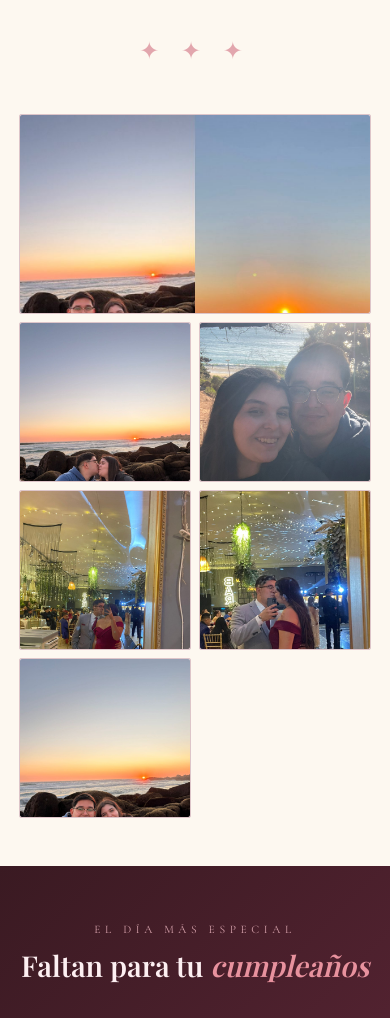
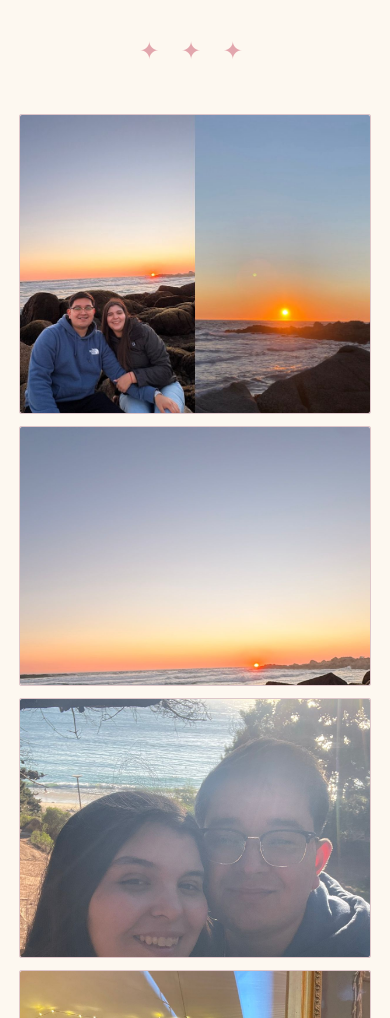
Before and after one commit to byronfire2004/pagina_amorcito, a plain HTML site: page index.html in a window 390 px wide. Shown: the part 1758-2776 px from the top of the page. Drawn offline with nearby package versions, Linux system fonts and the light colour scheme; a web font is replaced by a local one.

Commit message:
fotos mejor en celular

```diff
--- a/index.html
+++ b/index.html
@@ -334,9 +334,9 @@
       .carta p { font-size: 1.05rem; line-height: 1.85; }
       .carta::before { font-size: 3.5rem; }
 
-      .galeria-grid { grid-template-columns: 1fr 1fr; gap: 8px; }
-      .foto-card { height: 160px; }
-      .foto-card.grande { grid-column: span 2; height: 200px; }
+      .galeria-grid { grid-template-columns: 1fr; gap: 12px; }
+      .foto-card { height: 260px; }
+      .foto-card.grande { grid-column: span 1; height: 300px; }
 
       .countdown-section { padding: 3.5rem 1.2rem; }
       .countdown-grid { gap: 0.8rem; }
```
